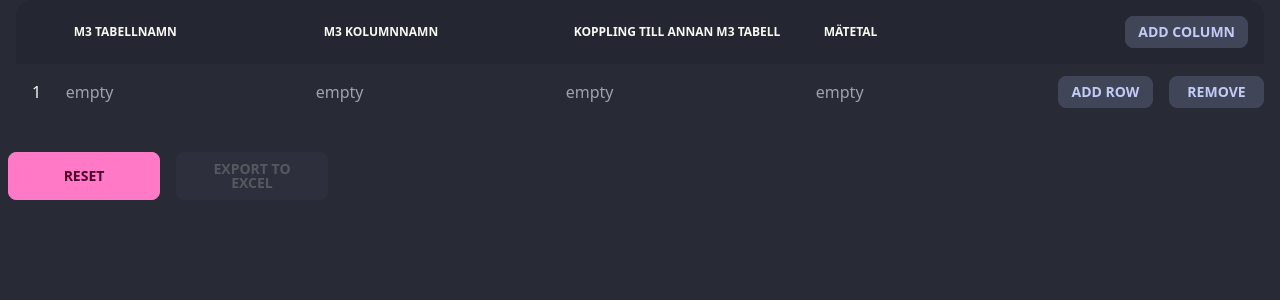
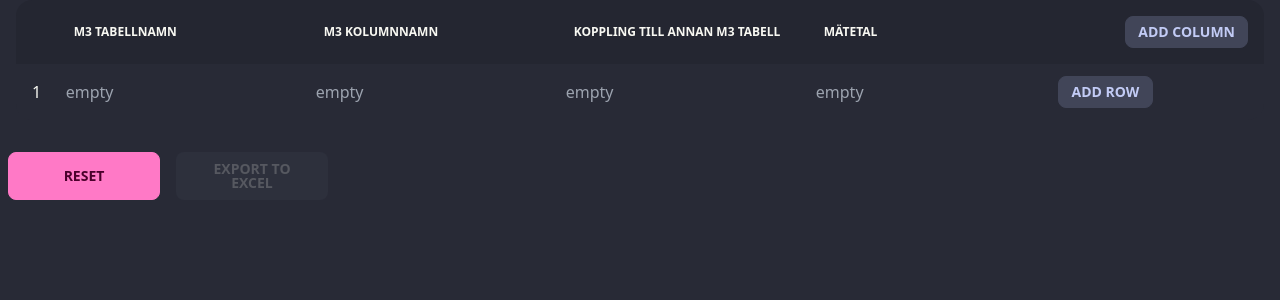
Before and after one commit to oliie/jak-tabell, a SvelteKit app: page / in a window 1280 px wide. Shown: the top 300 px of the page. Built offline with nearby package versions, Linux system fonts and the light colour scheme.

Commit message:
- adds failsafe

```diff
--- a/src/routes/+page.svelte
+++ b/src/routes/+page.svelte
@@ -124,7 +124,9 @@
           <td class="m-0 p-0">
             <div class="grid grid-cols-2 gap-4">
               <button class="btn btn-sm" on:click={() => addRow(i)}>Add row</button>
-              <button class="btn btn-sm" on:click={() => removeRow(i)}>Remove</button>
+              {#if data.length > 1}
+                <button class="btn btn-sm" on:click={() => removeRow(i)}>Remove</button>
+              {/if}
             </div>
           </td>
         </tr>
```
